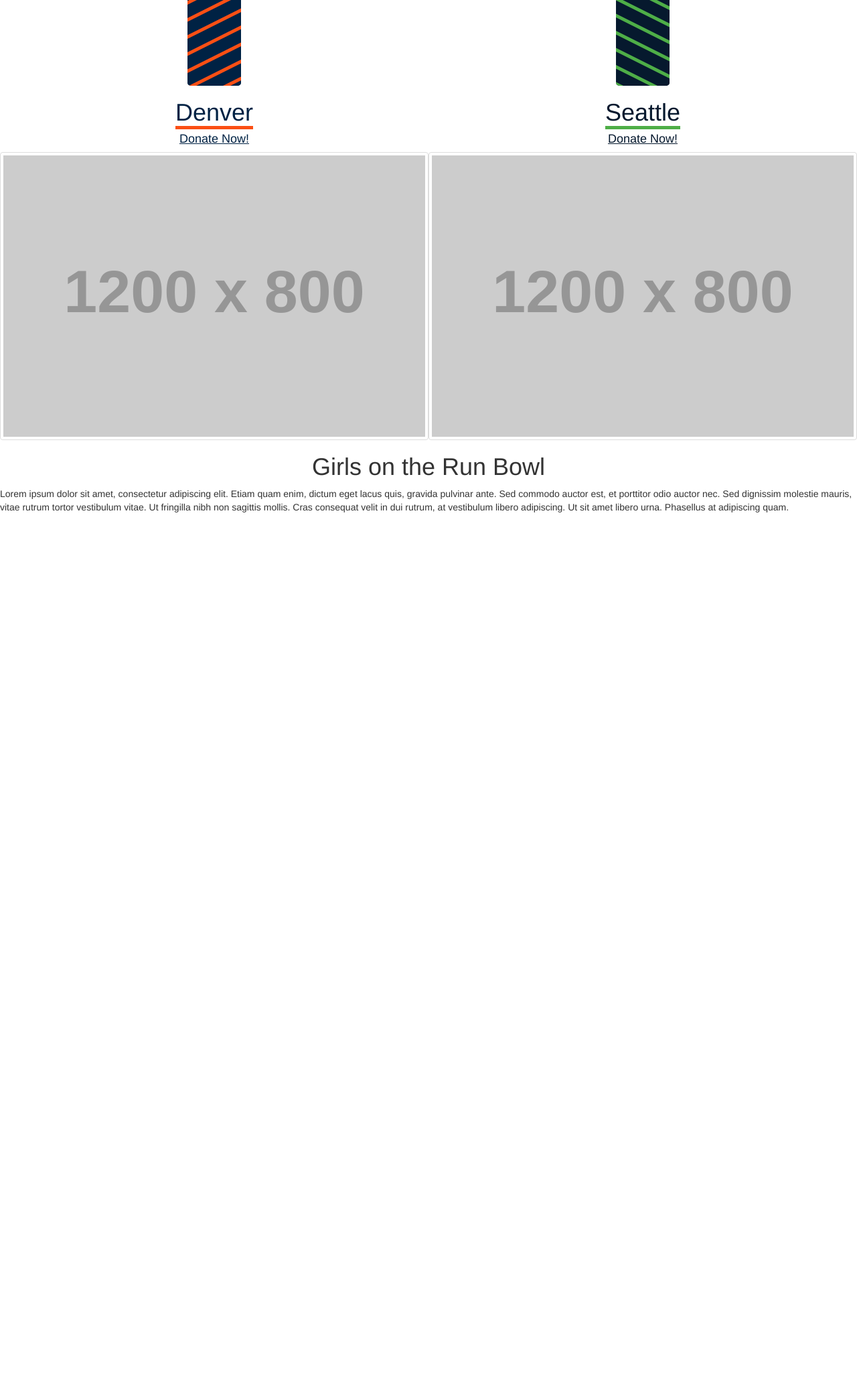
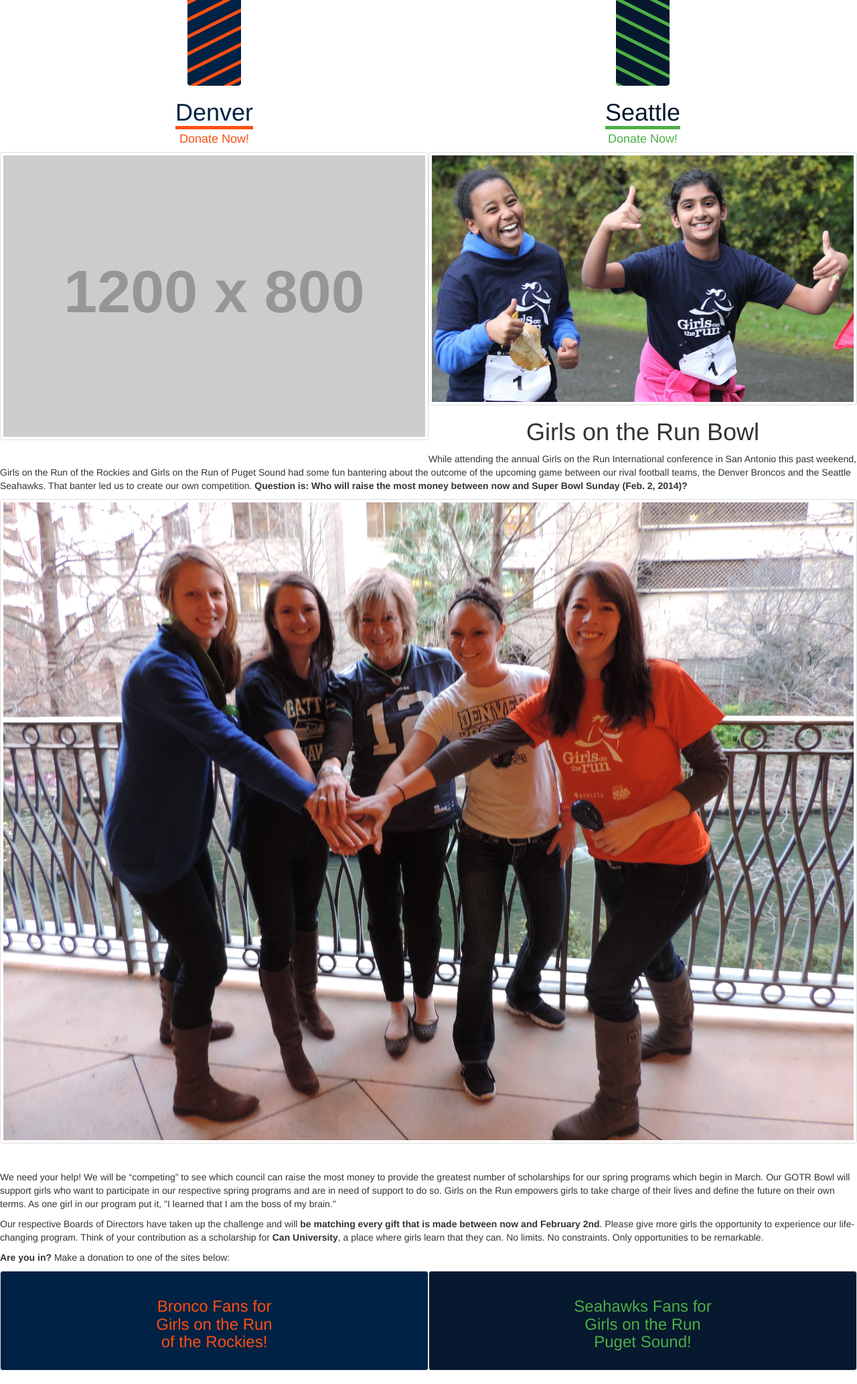
Before and after one commit to tghw/gotr-bowl, a Python web app: template app/templates/index.html in a window 1280 px wide. Shown: the part 302-2368 px from the top of the page at 67% size. Before the commit the page ends 1067 px from the top, so only its background shows below. Run offline with Jinja, Linux system fonts and the light colour scheme; the template is opened without the code that fills it, so the values that code supplies are empty; grey boxes labelled with a size stand in for pictures from a placeholder-image service; some libraries are stand-ins or nearby versions.

Commit message:
Add copy and first images.

```diff
--- a/app/static/css/style.css
+++ b/app/static/css/style.css
@@ -23,15 +23,31 @@
 
 .den a {
     color: #024;
-    text-decoration: underline;
+    color: #FB4F14;
 }
 
 .den a:hover {
     color: #FB4F14;
+    text-decoration: underline;
+}
+
+.den a.thumbnail:hover {
+    border-color: #FB4F14;
+    -webkit-box-shadow: 0 1px 4px rgba(251, 79, 20, 0.25);
+    -moz-box-shadow: 0 1px 4px rgba(251, 79, 20, 0.25);
+    box-shadow: 0 1px 4px rgba(251, 79, 20, 0.25);
 }
 
 .den h1 span {
     border-bottom: 5px solid #FB4F14;
+}
+
+.denwell {
+    background-color: #024;
+}
+
+.denwell a {
+    display: block;
 }
 
 .sea {
@@ -41,14 +57,30 @@
 
 .sea a {
     color: #06192E;
-    text-decoration: underline;
+    color: #4EAE47;
 }
 .sea a:hover {
     color: #4EAE47;
+    text-decoration: underline;
+}
+
+.sea a.thumbnail:hover {
+    border-color: #4EAE47;
+    -webkit-box-shadow: 0 1px 4px rgba(78, 174, 71, 0.25);
+    -moz-box-shadow: 0 1px 4px rgba(78, 174, 71, 0.25);
+    box-shadow: 0 1px 4px rgba(78, 174, 71, 0.25);
 }
 
 .sea h1 span {
     border-bottom: 5px solid #4EAE47;
+}
+
+.seawell {
+    background-color: #06192E;
+}
+
+.seawell a {
+    display: block;
 }
 
 .amount {
--- a/app/templates/base.html
+++ b/app/templates/base.html
@@ -27,9 +27,8 @@
         {% block content %}
         {% endblock %}
         {% if auth in ['den', 'sea', 'admin'] %}
-        <div class="container">
-            <div class="row">
-                <div class="span12">
+        <div class="row-fluid">
+            <div class="offset1 span10">
                 <div class="well">
                     <div class="pull-left">
                         <a href="{{ url_for('index') }}">Home</a>
@@ -48,7 +47,6 @@
                 </div>
             </div>
         </div>
-        </div>
         {% endif %}
     </body>
 </html>
--- a/app/templates/index.html
+++ b/app/templates/index.html
@@ -11,12 +11,12 @@
         </div>
         <div class="amount">{{ den.formatted_amount }}</div>
         <h1><span>Denver</span></h1>
-        <h4><a href="#">Donate Now!</a></h4>
+        <h4><a href="http://girlsontherunrockies.org/give/" target="_blank">Donate Now!</a></h4>
         <div class="row-fluid">
             <div class="offset2 span8">
-                <div class="thumbnail">
+                <a href="http://girlsontherunrockies.org/give/" class="thumbnail" target="_blank">
                     <img src="http://placehold.it/1200x800">
-                </div>
+                </a>
             </div>
         </div>
     </div>
@@ -27,12 +27,12 @@
         </div>
         <div class="amount">{{ sea.formatted_amount }}</div>
         <h1><span>Seattle</span></h1>
-        <h4><a href="#">Donate Now!</a></h4>
+        <h4><a href="http://girlsrun.org/donate/donate/" target="_blank">Donate Now!</a></h4>
         <div class="row-fluid">
             <div class="offset2 span8">
-                <div class="thumbnail">
-                    <img src="http://placehold.it/1200x800">
-                </div>
+                <a href="http://girlsrun.org/donate/donate/" class="thumbnail" target="_blank">
+                    <img src="/static/img/SEA.jpg">
+                </a>
             </div>
         </div>
     </div>
@@ -41,8 +41,45 @@
     <div class="offset1 span10 about">
         <h1 class="text-center">Girls on the Run Bowl</h1>
         <p>
-            Lorem ipsum dolor sit amet, consectetur adipiscing elit. Etiam quam enim, dictum eget lacus quis, gravida pulvinar ante. Sed commodo auctor est, et porttitor odio auctor nec. Sed dignissim molestie mauris, vitae rutrum tortor vestibulum vitae. Ut fringilla nibh non sagittis mollis. Cras consequat velit in dui rutrum, at vestibulum libero adipiscing. Ut sit amet libero urna. Phasellus at adipiscing quam.
+            While attending the annual Girls on the Run International conference in San Antonio this past weekend, Girls on the Run of the Rockies and Girls on the Run of Puget Sound had some fun bantering about the outcome of the upcoming game between our rival football teams, the Denver Broncos and the Seattle Seahawks. That banter led us to create our own competition. <b>Question is: Who will raise the most money between now and Super Bowl Sunday (Feb. 2, 2014)?</b>
+        </p>
+        <div class="row-fluid">
+            <div class="offset4 span4">
+                <div class="thumbnail">
+                    <img src="/static/img/BothTeams.jpg">
+                </div>
+                <br>
+            </div>
+        </div>
+        <p>
+            We need your help! We will be “competing” to see which council can raise the most money to provide the greatest number of scholarships for our spring programs which begin in March. Our GOTR Bowl will support girls who want to participate in our respective spring programs and are in need of support to do so. Girls on the Run empowers girls to take charge of their lives and define the future on their own terms. As one girl in our program put it, "I learned that I am the boss of my brain."
+        </p>
+        <p>
+            Our respective Boards of Directors have taken up the challenge and will <b>be matching every gift that is made between now and February 2nd</b>. Please give more girls the opportunity to experience our life-changing program. Think of your contribution as a scholarship for <b>Can University</b>, a place where girls learn that they can. No limits.  No constraints. Only opportunities to be remarkable.
+        </p>
+        <p>
+            <b>Are you in?</b> Make a donation to one of the sites below:
         </p>
     </div>
 </div>
+<div class="row-fluid">
+    <div class="pull-left den text-center">
+        <div class="row-fluid">
+            <div class="offset3 span8">
+                <div class="well denwell">
+                    <h3><a href="http://girlsontherunrockies.org/give/" target="_blank">Bronco Fans for<br>Girls on the Run<br>of the Rockies!</a></h3>
+                </div>
+            </div>
+        </div>
+    </div>
+    <div class="pull-left sea text-center">
+        <div class="row-fluid">
+            <div class="offset1 span8">
+                <div class="well seawell">
+                    <h3><a href="http://girlsrun.org/donate/donate/" target="_blank">Seahawks Fans for<br>Girls on the Run<br>Puget Sound!</a></h3>
+                </div>
+            </div>
+        </div>
+    </div>
+</div>
 {% endblock %}
```
Also changed, not shown: app/static/img/BothTeams.jpg (added), app/static/img/SEA.jpg (added). Lines whose indentation alone changed are shown as unchanged.
